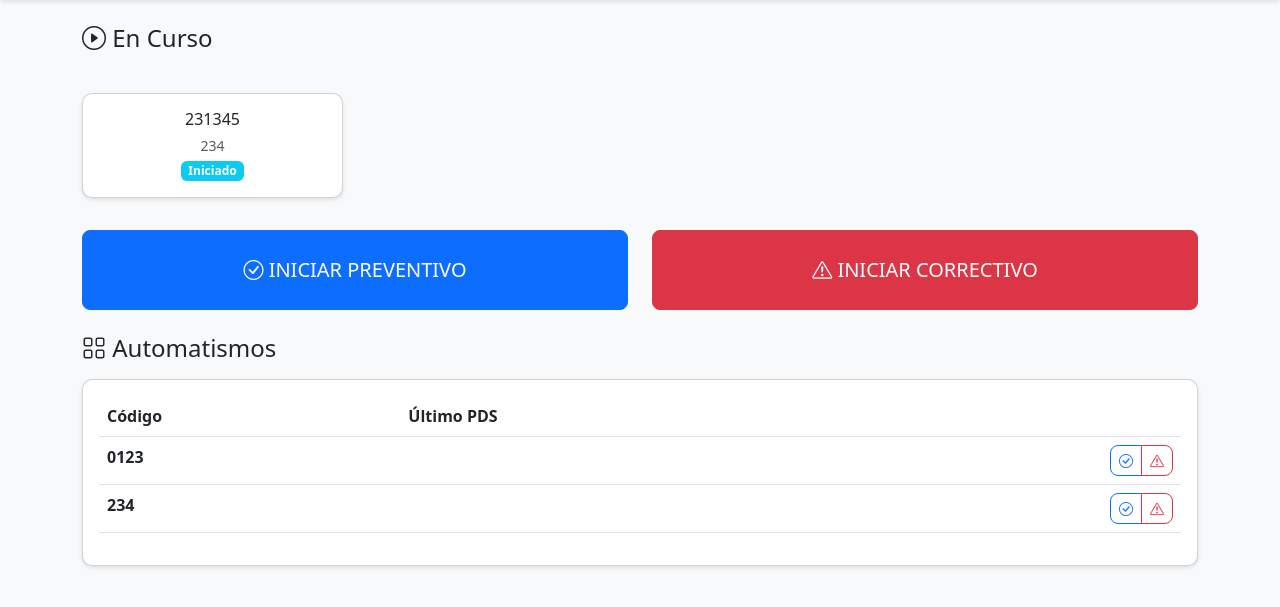
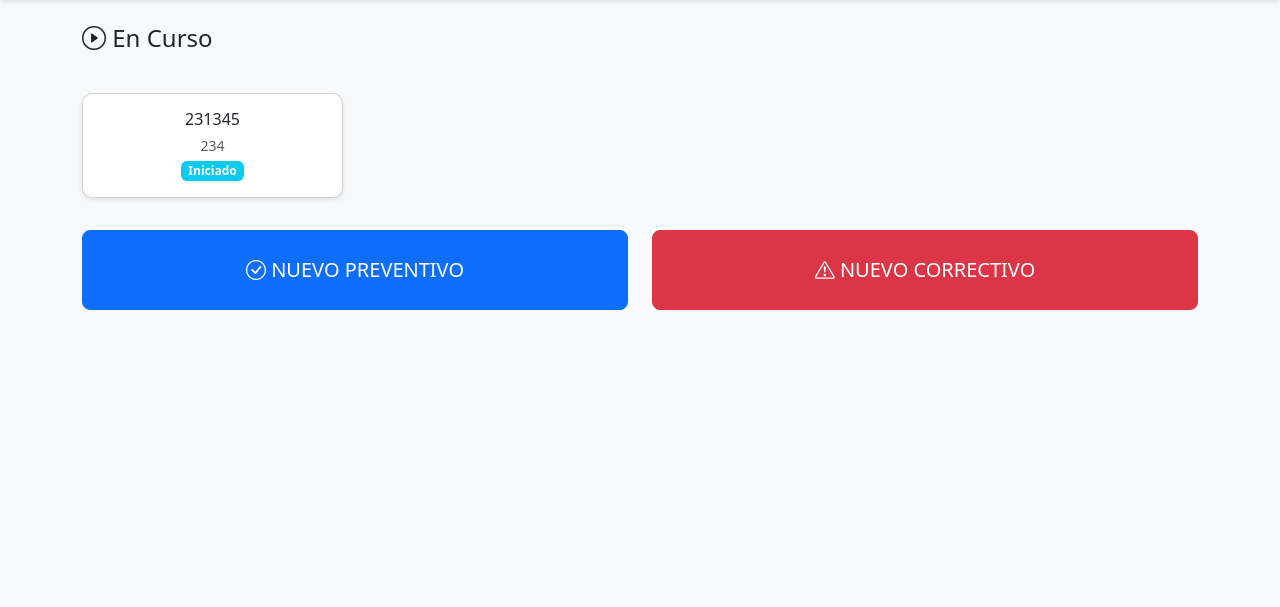
Before and after one commit to fidelincidane/mantenimiento-app, a Django app: page /automatismos/ in a window 1280 px wide. Shown: the part 56-663 px from the top of the page. Run offline with Django 5.2, Linux system fonts and the light colour scheme; a user stored in the database is signed in; data comes from the database, SQL or seed files in the repository.

Commit message:
Change: show only iniciado/parado on home, move automatismos to historial

```diff
--- a/preventivoapp/templates/preventivoapp/automatismos.html
+++ b/preventivoapp/templates/preventivoapp/automatismos.html
@@ -1,6 +1,6 @@
 {% extends 'preventivoapp/base.html' %}
 
-{% block title %}Automatismos{% endblock %}
+{% block title %}Inicio{% endblock %}
 
 {% block content %}
 
@@ -18,7 +18,7 @@
             <div class="card-body text-center">
                 <h6 class="mb-1">{{ p.codigo }}</h6>
                 <small class="text-muted">{{ p.automatismo.codigo }}</small><br>
-                <span class="badge bg-{% if p.estado == 'parado' %}warning{% elif p.estado == 'en_progreso' %}primary{% else %}info{% endif %}">
+                <span class="badge bg-{% if p.estado == 'parado' %}warning{% else %}info{% endif %}">
                     {{ p.get_estado_display }}
                 </span>
             </div>
@@ -32,7 +32,7 @@
             <div class="card-body text-center">
                 <h6 class="mb-1">{{ c.codigo }}</h6>
                 <small class="text-muted">{{ c.automatismo.codigo }}</small><br>
-                <span class="badge bg-{% if c.estado == 'parado' %}warning{% elif c.estado == 'en_reparacion' %}danger{% else %}info{% endif %}">
+                <span class="badge bg-{% if c.estado == 'parado' %}warning{% else %}info{% endif %}">
                     {{ c.get_estado_display }}
                 </span>
             </div>
@@ -40,78 +40,22 @@
     </div>
     {% endfor %}
 </div>
+{% else %}
+<div class="alert alert-info text-center">
+    No hay preventivos o correctivos iniciados o parados
+</div>
 {% endif %}
 
 <div class="row mb-4">
     <div class="col-md-6">
         <a href="{% url 'crear_preventivo' %}" class="btn btn-primary btn-lg w-100 py-4">
-            <i class="bi bi-check-circle"></i> INICIAR PREVENTIVO
+            <i class="bi bi-check-circle"></i> NUEVO PREVENTIVO
         </a>
     </div>
     <div class="col-md-6 mt-3 mt-md-0">
         <a href="{% url 'crear_correctivo' %}" class="btn btn-danger btn-lg w-100 py-4">
-            <i class="bi bi-exclamation-triangle"></i> INICIAR CORRECTIVO
+            <i class="bi bi-exclamation-triangle"></i> NUEVO CORRECTIVO
         </a>
     </div>
 </div>
-
-<div class="row">
-    <div class="col-12">
-        <h4 class="mb-3"><i class="bi bi-grid"></i> Automatismos</h4>
-    </div>
-</div>
-
-<div class="row">
-    <div class="col-12">
-        <div class="card">
-            <div class="card-body">
-                {% if automatismos %}
-                <div class="table-responsive">
-                    <table class="table table-hover">
-                        <thead>
-                            <tr>
-                                <th>Código</th>
-                                <th>Último PDS</th>
-                                <th></th>
-                            </tr>
-                        </thead>
-                        <tbody>
-                            {% for aut in automatismos %}
-                            <tr>
-                                <td><strong>{{ aut.codigo }}</strong></td>
-                                <td>
-                                    {% with aut.preventivos.first as ultimo %}
-                                        {% if ultimo %}
-                                            <span class="badge bg-{{ ultimo.estado }}">
-                                                {{ ultimo.codigo }}
-                                            </span>
-                                        {% else %}
-                                            <span class="text-muted">-</span>
-                                        {% endif %}
-                                    {% endwith %}
-                                </td>
-                                <td class="text-end">
-                                    <div class="btn-group">
-                                        <a href="{% url 'crear_preventivo' %}?automatismo={{ aut.id }}" class="btn btn-sm btn-outline-primary" title="Preventivo">
-                                            <i class="bi bi-check-circle"></i>
-                                        </a>
-                                        <a href="{% url 'crear_correctivo' %}?automatismo={{ aut.id }}" class="btn btn-sm btn-outline-danger" title="Correctivo">
-                                            <i class="bi bi-exclamation-triangle"></i>
-                                        </a>
-                                    </div>
-                                </td>
-                            </tr>
-                            {% endfor %}
-                        </tbody>
-                    </table>
-                </div>
-                {% else %}
-                <p class="text-center text-muted py-4">
-                    <i class="bi bi-info-circle"></i> Los automatismos se crearán al iniciar el primer preventivo o correctivo
-                </p>
-                {% endif %}
-            </div>
-        </div>
-    </div>
-</div>
 {% endblock %}
--- a/preventivoapp/views.py
+++ b/preventivoapp/views.py
@@ -46,14 +46,11 @@ def logout_view(request):
 
 @login_required
 def lista_automatismos(request):
-    automatismos = Automatismo.objects.all().order_by('codigo')
-
-    # Preventivos en curso o parados (no finalizados)
-    preventivos_curso = Preventivo.objects.exclude(estado='finalizado').order_by('-fecha_inicio')
-    correctivos_curso = Correctivo.objects.exclude(estado='finalizado').order_by('-fecha_inicio')
+    # Solo mostrar preventivo y correctivos en estado iniciado o parado
+    preventivos_curso = Preventivo.objects.filter(estado__in=['iniciado', 'parado']).order_by('-fecha_inicio')
+    correctivos_curso = Correctivo.objects.filter(estado__in=['iniciado', 'parado']).order_by('-fecha_inicio')
 
     return render(request, 'preventivoapp/automatismos.html', {
-        'automatismos': automatismos,
         'preventivos_curso': preventivos_curso,
         'correctivos_curso': correctivos_curso
     })
@@ -450,9 +447,11 @@ def agregar_foto_correctivo(request, id):
 
 @login_required
 def historial(request):
+    automatismos = Automatismo.objects.all().order_by('codigo')
     preventivos = Preventivo.objects.filter(estado='finalizado').order_by('-fecha_inicio')
     correctivos = Correctivo.objects.filter(estado='finalizado').order_by('-fecha_inicio')
     return render(request, 'preventivoapp/historial.html', {
+        'automatismos': automatismos,
         'preventivos': preventivos,
         'correctivos': correctivos
     })
```
Also changed, not shown: preventivoapp/templates/preventivoapp/historial.html (+55 -0 lines).
